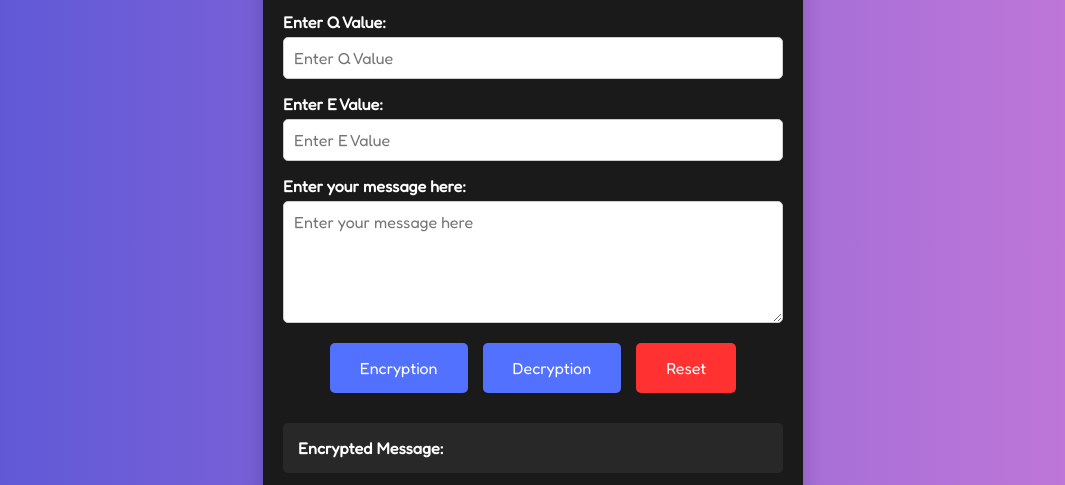
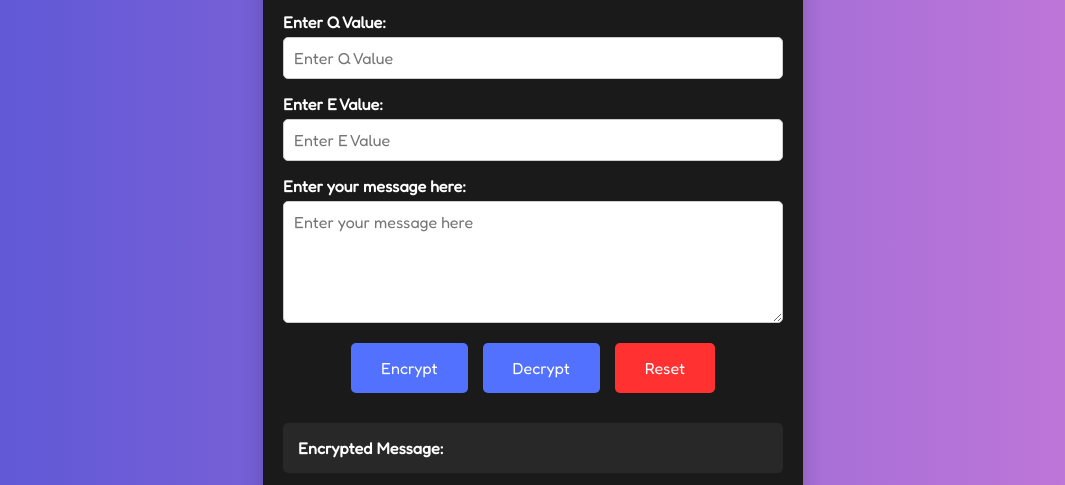
Before and after one commit to seihakse/RSA-Encrypt-Decrypt, a plain HTML site: page index.html in a window 1280 px wide. Shown: the part 268-753 px from the top of the page, without its empty margins (107-1172 px from the left). Drawn offline with Linux system fonts and the light colour scheme.

Commit message:
Update index.html

```diff
--- a/index.html
+++ b/index.html
@@ -31,8 +31,8 @@
         </div>
 
         <div class="buttons">
-            <button id="encrypt-btn">Encryption</button>
-            <button id="decrypt-btn">Decryption</button>
+            <button id="encrypt-btn">Encrypt</button>
+            <button id="decrypt-btn">Decrypt</button>
             <button id="reset-btn">Reset</button>
         </div>
 
```
